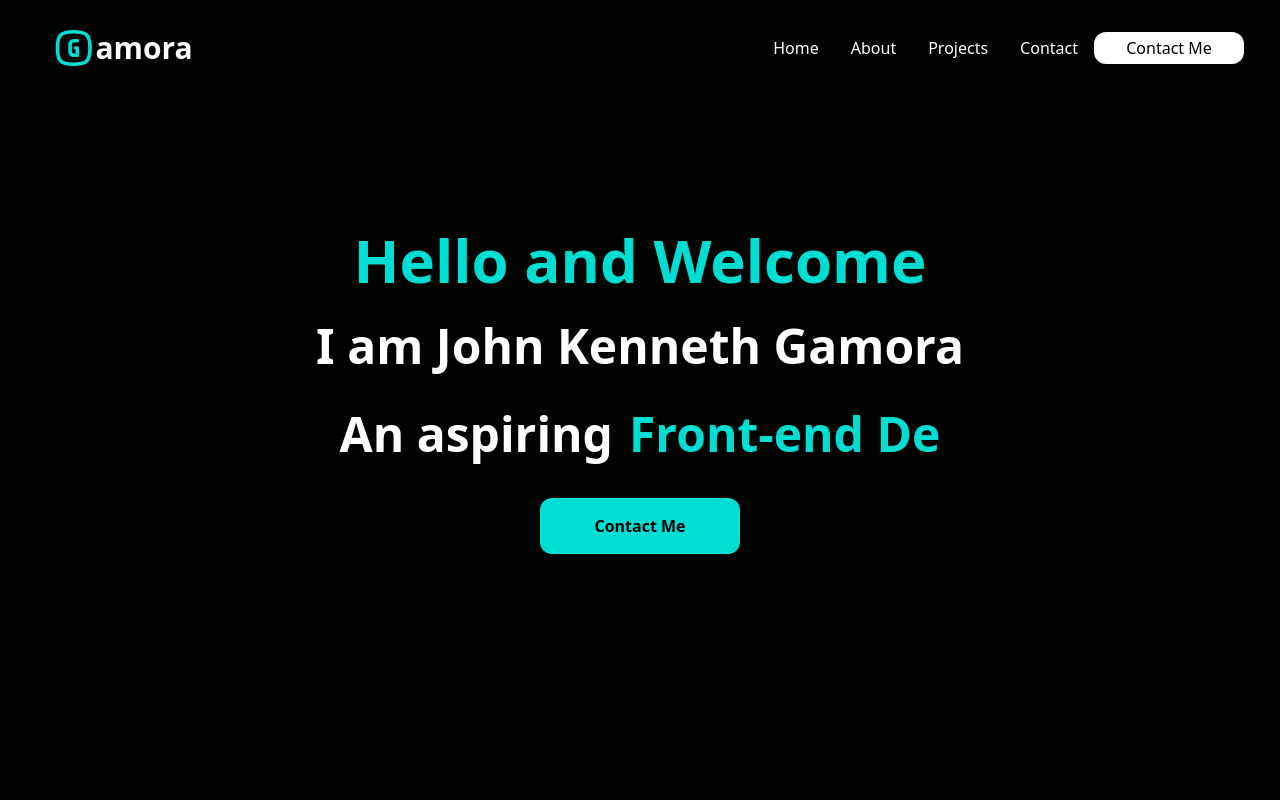
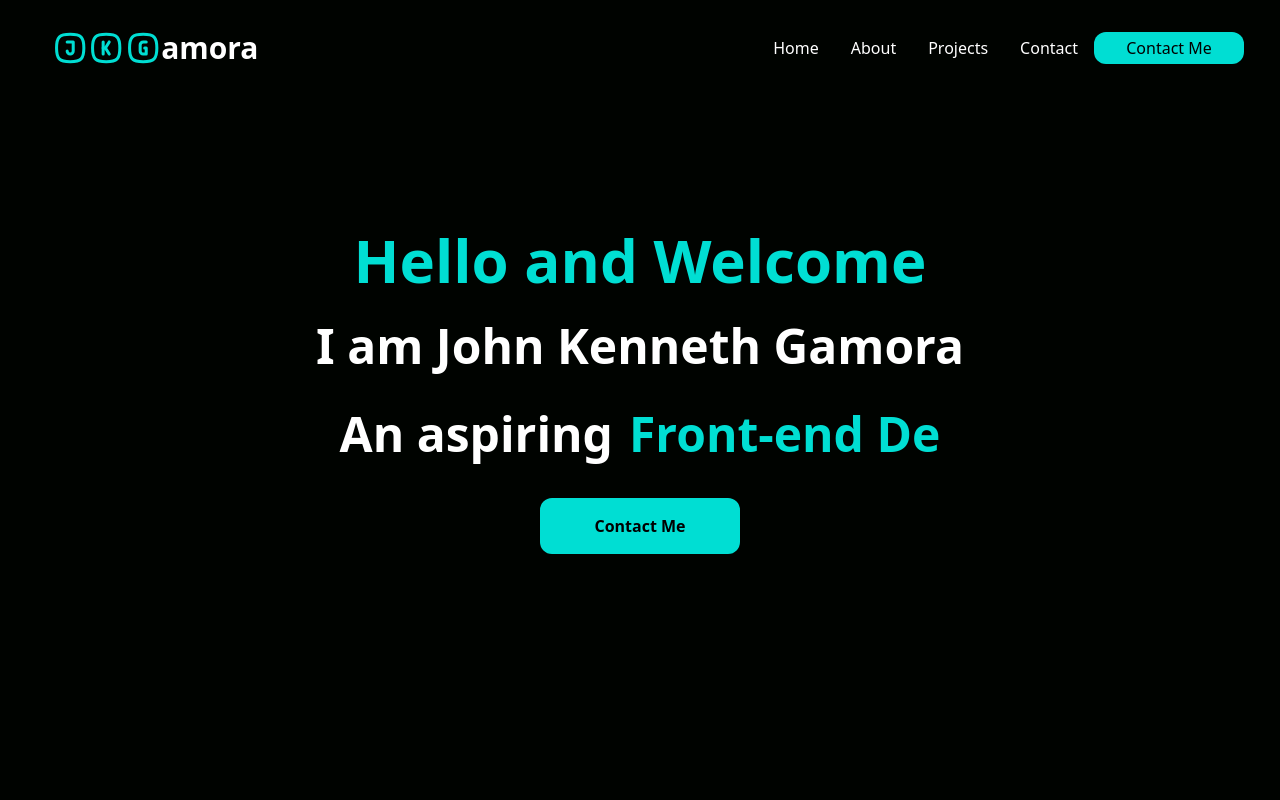
Before and after one commit to That1ProgrammerGuy/my-portfolio, a React (Create React App) app: page / in a window 1280 px wide. Shown: the top 800 px of the page. Built offline with nearby package versions, Linux system fonts and the light colour scheme.

Commit message:
changed website title and some minor fixes

```diff
--- a/public/index.html
+++ b/public/index.html
@@ -24,7 +24,7 @@
       work correctly both with client-side routing and a non-root public URL.
       Learn how to configure a non-root public URL by running `npm run build`.
     -->
-    <title>React App</title>
+    <title>JKG's Portfolio</title>
   </head>
   <body>
     <noscript>You need to enable JavaScript to run this app.</noscript>
--- a/src/components/About.jsx
+++ b/src/components/About.jsx
@@ -1,5 +1,6 @@
 import React from "react";
 import myphoto from "../assets/images/myphoto.png";
+import {Link} from 'react-scroll'
 
 
 const About = () => {
@@ -12,7 +13,7 @@ const About = () => {
           <h1 className='md:text-4xl sm:text-3xl text-2xl font-bold py-2'>John Kenneth Gamora</h1>
           <p>Lorem ipsum dolor sit amet consectetur adipisicing elit. Voluptas ab provident architecto tempore? Distinctio obcaecati nobis, mollitia, est cumque quae quos, quaerat perspiciatis exercitationem ex possimus reiciendis ea odio sequi!</p>
           <button className='bg-black text-[#00DED3] w-[200px] rounded-xl font-bold my-6 mx-auto md:mx-0 py-3'>
-            Contact Me
+          <Link to="contact">Contact Me</Link>
           </button>
         </div>
       </div>
--- a/src/components/Hero.jsx
+++ b/src/components/Hero.jsx
@@ -1,5 +1,6 @@
 import React from 'react'
 import Typed from 'react-typed'
+import {Link} from 'react-scroll'
 
 const Hero = () => {
   return (
@@ -23,7 +24,7 @@ const Hero = () => {
                 showCursor={false}
                 loop/>
             </div>
-            <button className='bg-[#00DED3] text-black w-[200px] rounded-xl font-bold my-6 mx-auto py-4'>Contact Me</button>
+            <button className='bg-[#00DED3] text-black w-[200px] rounded-xl font-bold my-6 mx-auto py-4'><Link to="contact">Contact Me</Link></button>
         </div>
     </div>
   )
--- a/src/components/Navbar.jsx
+++ b/src/components/Navbar.jsx
@@ -1,6 +1,6 @@
 import React, {useState} from "react";
 import {IoMdClose,IoMdMenu} from 'react-icons/io'
-import {TbSquareRoundedLetterG} from 'react-icons/tb'
+import {TbSquareRoundedLetterG,TbSquareRoundedLetterJ,TbSquareRoundedLetterK} from 'react-icons/tb'
 import {Link} from 'react-scroll'
 
 
@@ -13,6 +13,8 @@ const Navbar = () => {
         return (
         <div className='flex justify-between items-center h-24 max-w-[1240px] mx-auto px-4 text-white'>
             <div id="webLogo" className="flex justify-between items-center h-24 max-w-[1240px] px-4 text-white">
+                <TbSquareRoundedLetterJ className='text-6xl font-bold text-[#00DED3]'/>
+                <TbSquareRoundedLetterK className='text-6xl font-bold text-[#00DED3]'/>
                 <TbSquareRoundedLetterG className='text-6xl font-bold text-[#00DED3]'/>
                 <h1 className='w-full text-3xl font-bold text-white'>amora</h1>
             </div>
@@ -21,7 +23,7 @@ const Navbar = () => {
                 <li className='p-4'><Link to="about">About</Link></li>
                 <li className='p-4'><Link to="projects">Projects</Link></li>
                 <li className='p-4'><Link to="contact">Contact</Link></li>
-                <button className='w-[150px] rounded-xl font-medium  bg-white text-[black] my-3 py-1'>Contact Me</button>
+                <button className='w-[150px] rounded-xl font-medium  bg-[#00DED3] text-[black] my-3 py-1'><Link to="contact">Contact Me</Link></button>
             </ul>
 
             <div onClick={handleMenu} className='block md:hidden'>
@@ -29,6 +31,8 @@ const Navbar = () => {
             </div>
             <div className={isOpen ? 'fixed left-0 top-0 w-[60%] h-full border-r border-r-gray-900 bg-[#000300] ease-in-out duration-500' : 'fixed left-[-100%]'}>
                 <div id="webLogo" className="flex justify-between items-center h-24 max-w-[1240px] px-4 text-white">
+                    <TbSquareRoundedLetterJ className='text-6xl font-bold text-[#00DED3]'/>
+                    <TbSquareRoundedLetterK className='text-6xl font-bold text-[#00DED3]'/>
                     <TbSquareRoundedLetterG className='text-6xl font-bold text-[#00DED3]'/>
                     <h1 className='w-full text-3xl font-bold text-white'>amora</h1>
                 </div>
--- a/src/index.js
+++ b/src/index.js
@@ -7,5 +7,6 @@ const root = ReactDOM.createRoot(document.getElementById('root'));
 root.render(
   <React.StrictMode>
     <App />
+
   </React.StrictMode>
 );
```
